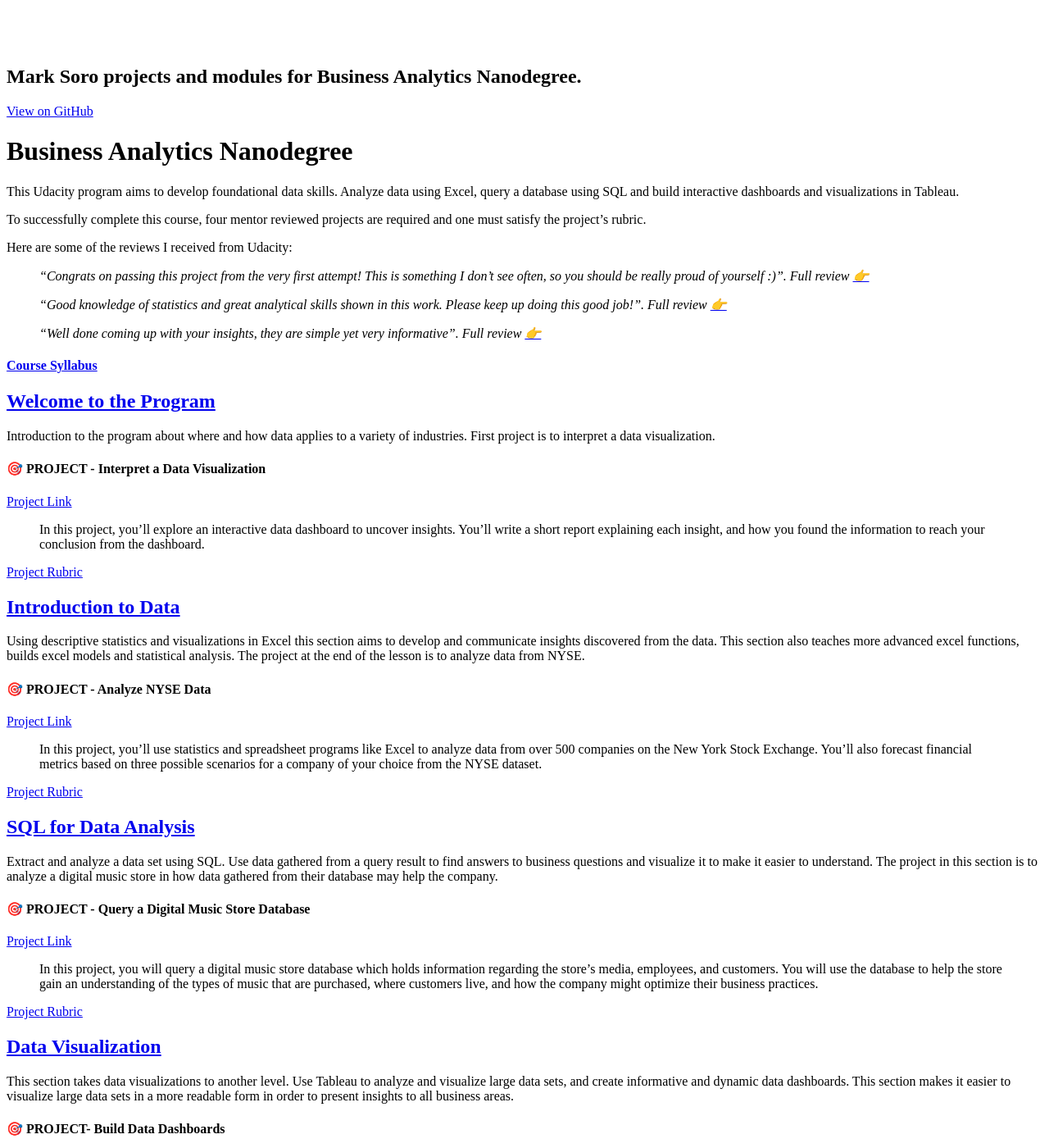
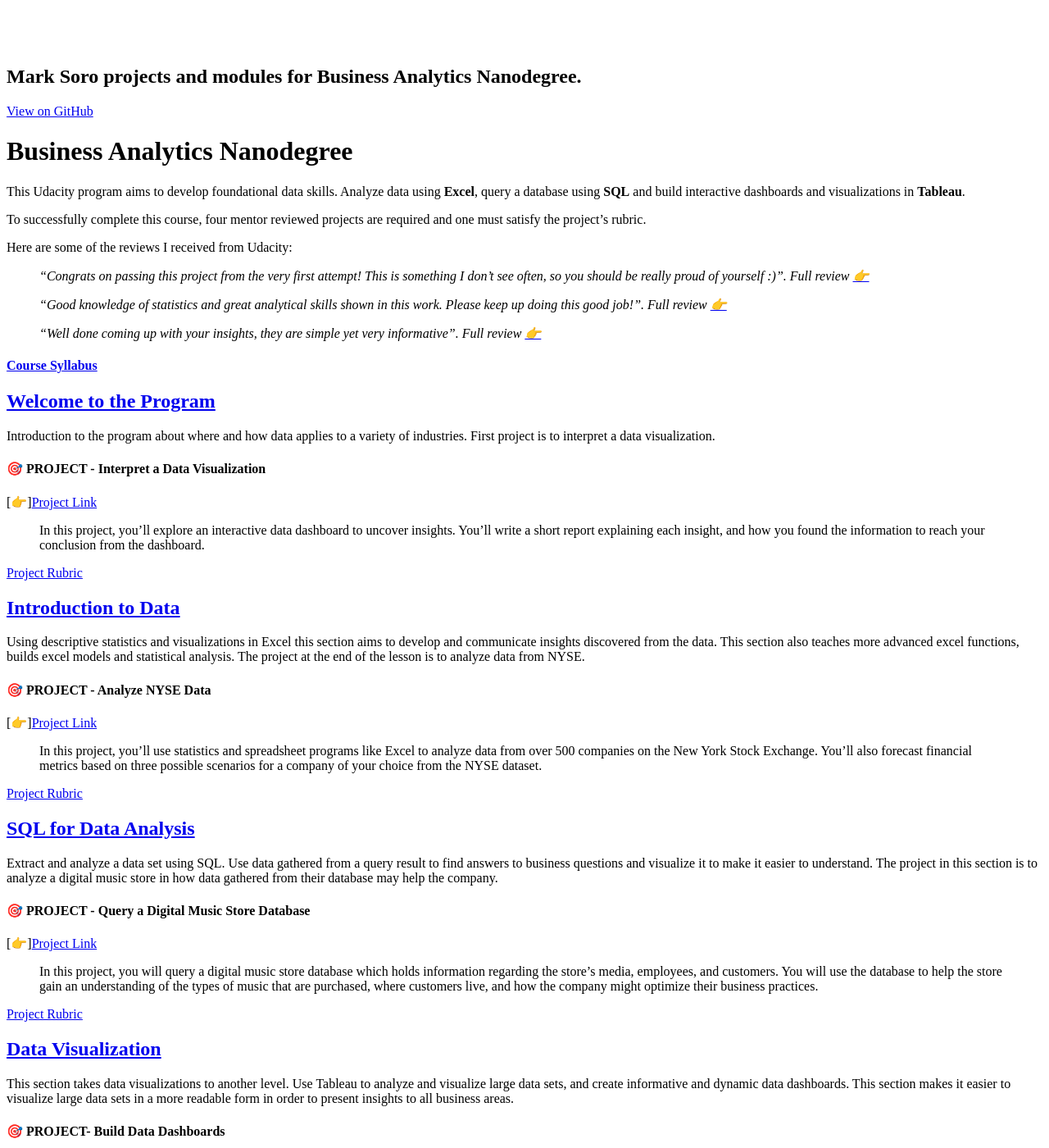
Before and after one commit to m-soro/Business-Analytics, a Jekyll site: the page built from index.md, in a window 1280 px wide and 1400 px high. Shown: the whole window at 82% size. Built offline with Jekyll 4.4.1, drawn with Linux system fonts in a browser that asks for light colours; emoji names are drawn with the system emoji font; our own code applies the rules of GitHub Pages for plain Markdown files.

```diff
--- a/index.md
+++ b/index.md
@@ -4,7 +4,7 @@ image: https://www.altaisystems.com/wp-content/uploads/2015/10/2017_08_23_data-v
 
 # Business Analytics Nanodegree
 
-This Udacity program aims to develop foundational data skills. Analyze data using Excel, query a database using SQL and build interactive dashboards and visualizations in Tableau.
+This Udacity program aims to develop foundational data skills. Analyze data using **Excel**, query a database using **SQL** and build interactive dashboards and visualizations in **Tableau**.
 
 To successfully complete this course, four mentor reviewed projects are required and one must satisfy the project's rubric.
 
```
Also changed, not shown: other parts of index.md (+4 -4 lines), Introduction-to-Data/L9-Project-Analyze-NYSE-Data/README.md (+0 -2 lines), SQL-for-Data-Analysis/L4-Project-Query-Music-Store/README.md (+0 -2 lines), Welcome-to-the-Nanodegree-Program/README.md (+0 -2 lines).
